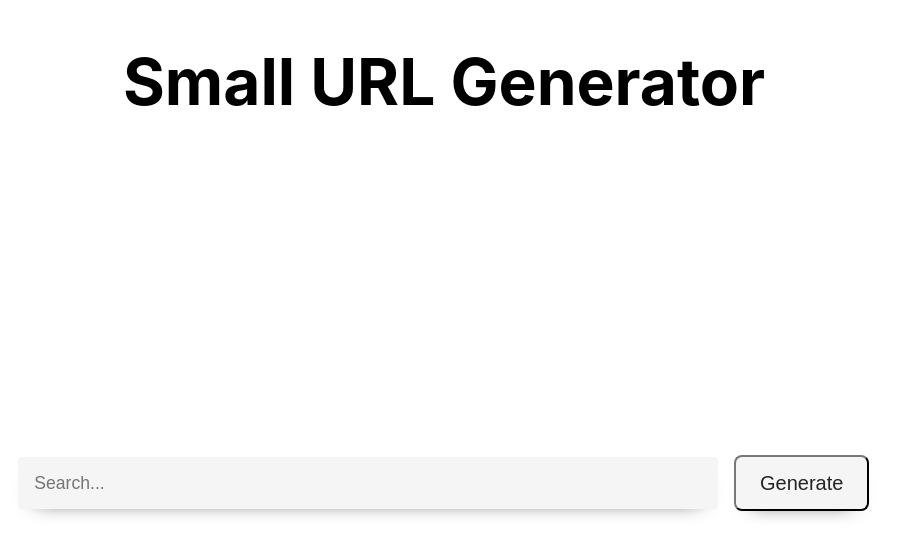
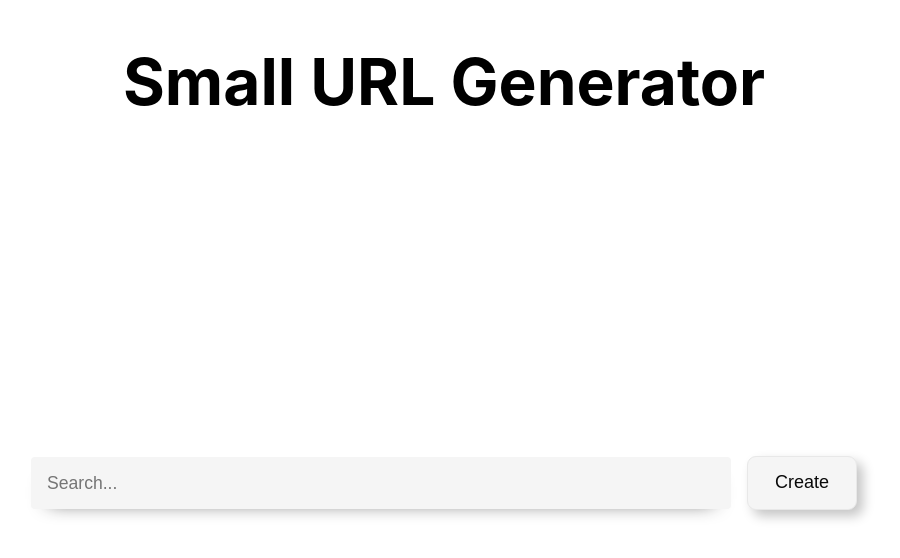
Before and after one commit to PRivas1/small-url, a React (Create React App) app in the folder front-end/: page / in a window 1280 px wide. Shown: the top 558 px of the page, without its empty margins (196-1096 px from the left). Built offline with nearby package versions, Linux system fonts and the light colour scheme.

Commit message:
Changed button + favicon

```diff
--- a/front-end/src/App.css
+++ b/front-end/src/App.css
@@ -15,5 +15,4 @@
     min-height: 80vh;
 
     gap: 1rem;
-
 }
--- a/front-end/src/Components/Button.js
+++ b/front-end/src/Components/Button.js
@@ -1,60 +1,31 @@
-// Modified from: https://uiverse.io/adamgiebl/massive-insect-65
+// Modified from: https://uiverse.io/ke1221/ancient-walrus-24
 import React from 'react';
 import styled from 'styled-components';
 
 const Button = () => {
   return (
     <StyledWrapper>
-      <button className="button">Generate</button>
+      <button>Create</button>
     </StyledWrapper>
   );
 }
 
 const StyledWrapper = styled.div`
-  .button {
-    align-items: center;
-    appearance: none;
-    background-color: #f5f5f5;
-    border-radius: 8px;
-    border-width: 2px;
-    border-color: #242424;
-    box-shadow: 0px 10px 20px -18px;
-    box-sizing: border-box;
-    color: #242424;
+  button {
+    color: #090909;
+    padding: .85em 1.5em;
+    font-size: 18px;
+    border-radius: 0.5em;
+    background: #f5f5f5;
     cursor: pointer;
-    display: inline-flex;
-    height: 56px;
-    justify-content: center;
-    line-height: 1;
-    list-style: none;
-    overflow: hidden;
-    padding-left: 24px;
-    padding-right: 24px;
-    position: relative;
-    text-align: center;
-    text-decoration: none;
-    transition: box-shadow 0.15s, transform 0.15s;
-    user-select: none;
-    -webkit-user-select: none;
-    touch-action: manipulation;
-    white-space: nowrap;
-    will-change: box-shadow, transform;
-    font-size: 20px;
+    border: 1px solid #e8e8e8;
+    transition: all 0.3s;
+    box-shadow: 6px 6px 12px #c5c5c5, -6px -6px 12px #ffffff;
   }
 
-  .button:focus {
-    outline: none;
-    border-bottom: 2px solid #242424;
-  }
-
-  .button:hover {
-    border-bottom: 2px solid #242424;
-    transform: translateY(-2px);
-  }
-
-  .button:active {
-    border-bottom: 2px solid #242424;
-    transform: translateY(2px);
+  button:active {
+    color: #666;
+    box-shadow: inset 4px 4px 12px #c5c5c5, inset -4px -4px 12px #ffffff;
   }`;
 
 export default Button;
```
Also changed, not shown: 1 other file (tests, documents, lock files or other folders).
